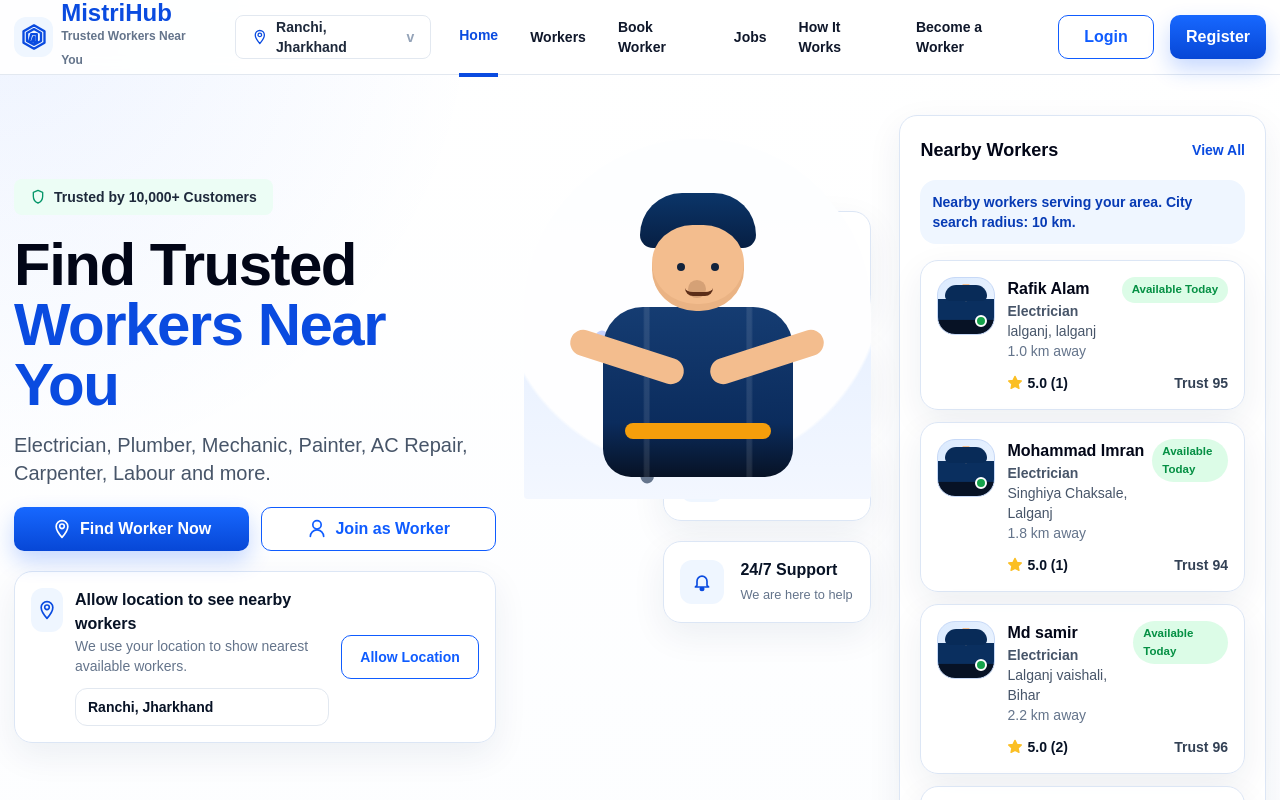
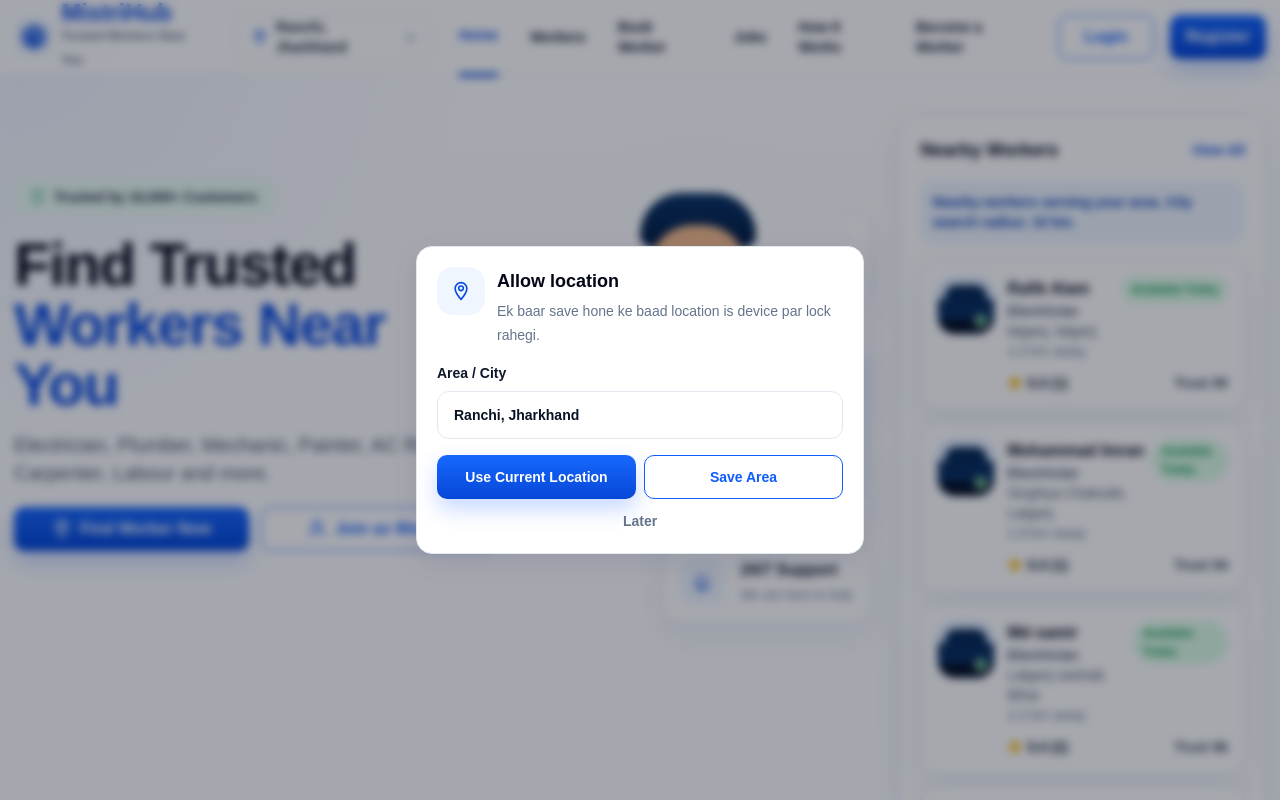
Before and after one commit to mistrihub7-cloud/mistrihub-radar, a Next.js app: page / in a window 1280 px wide. Shown: the top 800 px of the page. Built offline with nearby package versions, Linux system fonts and the light colour scheme.

Commit message:
Add files via upload

```diff
--- a/app/layout.tsx
+++ b/app/layout.tsx
@@ -2,6 +2,7 @@ import type { Metadata, Viewport } from "next";
 import "./globals.css";
 import { BottomNav } from "@/components/bottom-nav";
 import { InstallPrompt } from "@/components/install-prompt";
+import { LocationPopup } from "@/components/location-popup";
 import { PwaRegister } from "@/components/pwa-register";
 import { SiteHeader } from "@/components/site-header";
 
@@ -31,6 +32,7 @@ export default function RootLayout({ children }: { children: React.ReactNode })
         <SiteHeader />
         {children}
         <BottomNav />
+        <LocationPopup />
         <InstallPrompt />
       </body>
     </html>
--- a/app/page.tsx
+++ b/app/page.tsx
@@ -2,7 +2,6 @@ import Link from "next/link";
 import { categories, discoveryRules, topWorkers, workers } from "@/lib/data";
 import { Icon } from "@/components/simple-icons";
 import { LocationLabel } from "@/components/location-label";
-import { LocationPermission } from "@/components/location-permission";
 import { Logo } from "@/components/logo";
 import { SectionTitle } from "@/components/section-title";
 import { WorkerCard } from "@/components/worker-card";
@@ -162,9 +161,6 @@ export default function HomePage() {
               Join as Worker
             </Link>
           </div>
-          <div id="location">
-            <LocationPermission />
-          </div>
         </div>
 
         <div className="hidden md:block md:pt-6">
--- a/components/install-prompt.tsx
+++ b/components/install-prompt.tsx
@@ -1,6 +1,8 @@
 "use client";
 
 import { useEffect, useState } from "react";
+
+const INSTALL_DISMISSED_KEY = "mistrihub.installPromptDismissed";
 
 type BeforeInstallPromptEvent = Event & {
   prompt: () => Promise<void>;
@@ -12,12 +14,34 @@ export function InstallPrompt() {
   const [hidden, setHidden] = useState(false);
 
   useEffect(() => {
+    const navigatorWithStandalone = window.navigator as Navigator & { standalone?: boolean };
+    const isInstalled =
+      window.matchMedia("(display-mode: standalone)").matches ||
+      window.matchMedia("(display-mode: fullscreen)").matches ||
+      navigatorWithStandalone.standalone === true;
+    const dismissed = localStorage.getItem(INSTALL_DISMISSED_KEY) === "true";
+
+    if (isInstalled || dismissed) {
+      setHidden(true);
+      return;
+    }
+
     const onPrompt = (installEvent: Event) => {
       installEvent.preventDefault();
       setEvent(installEvent as BeforeInstallPromptEvent);
     };
+    const onInstalled = () => {
+      localStorage.setItem(INSTALL_DISMISSED_KEY, "true");
+      setHidden(true);
+      setEvent(null);
+    };
+
     window.addEventListener("beforeinstallprompt", onPrompt);
-    return () => window.removeEventListener("beforeinstallprompt", onPrompt);
+    window.addEventListener("appinstalled", onInstalled);
+    return () => {
+      window.removeEventListener("beforeinstallprompt", onPrompt);
+      window.removeEventListener("appinstalled", onInstalled);
+    };
   }, []);
 
   if (!event || hidden) {
@@ -33,12 +57,23 @@ export function InstallPrompt() {
           className="btn-primary h-10 flex-1 text-sm"
           onClick={async () => {
             await event.prompt();
+            const choice = await event.userChoice;
+            localStorage.setItem(INSTALL_DISMISSED_KEY, "true");
+            if (choice.outcome === "accepted") {
+              setEvent(null);
+            }
             setHidden(true);
           }}
         >
           Install
         </button>
-        <button className="btn-outline h-10 flex-1 text-sm" onClick={() => setHidden(true)}>
+        <button
+          className="btn-outline h-10 flex-1 text-sm"
+          onClick={() => {
+            localStorage.setItem(INSTALL_DISMISSED_KEY, "true");
+            setHidden(true);
+          }}
+        >
           Later
         </button>
       </div>
--- a/components/location-label.tsx
+++ b/components/location-label.tsx
@@ -2,12 +2,18 @@
 
 import { useEffect, useState } from "react";
 
-const LOCATION_KEY = "mistrihub.locationLabel";
-const DEFAULT_LOCATION = "Ranchi, Jharkhand";
+export const LOCATION_KEY = "mistrihub.locationLabel";
+export const LOCATION_LOCK_KEY = "mistrihub.locationLocked";
+export const LOCATION_SKIP_KEY = "mistrihub.locationSkipped";
+export const DEFAULT_LOCATION = "Ranchi, Jharkhand";
 
-export function saveLocationLabel(value: string) {
+export function saveLocationLabel(value: string, lockLocation = true) {
   const cleanValue = value.trim() || DEFAULT_LOCATION;
   localStorage.setItem(LOCATION_KEY, cleanValue);
+  if (lockLocation) {
+    localStorage.setItem(LOCATION_LOCK_KEY, "true");
+    localStorage.removeItem(LOCATION_SKIP_KEY);
+  }
   window.dispatchEvent(new CustomEvent("mistrihub-location-change", { detail: cleanValue }));
 }
 
--- /dev/null
+++ b/components/location-popup.tsx
@@ -0,0 +1,104 @@
+"use client";
+
+import { useEffect, useState } from "react";
+import { DEFAULT_LOCATION, LOCATION_LOCK_KEY, LOCATION_SKIP_KEY, saveLocationLabel } from "./location-label";
+import { Icon } from "./simple-icons";
+
+type LocationState = "idle" | "loading" | "saved" | "denied" | "unsupported";
+
+export function LocationPopup() {
+  const [area, setArea] = useState(DEFAULT_LOCATION);
+  const [state, setState] = useState<LocationState>("idle");
+  const [visible, setVisible] = useState(false);
+
+  useEffect(() => {
+    const alreadyLocked = localStorage.getItem(LOCATION_LOCK_KEY) === "true";
+    const alreadySkipped = localStorage.getItem(LOCATION_SKIP_KEY) === "true";
+
+    if (!alreadyLocked && !alreadySkipped) {
+      const timer = window.setTimeout(() => setVisible(true), 700);
+      return () => window.clearTimeout(timer);
+    }
+  }, []);
+
+  const closeForLater = () => {
+    localStorage.setItem(LOCATION_SKIP_KEY, "true");
+    setVisible(false);
+  };
+
+  const saveManualArea = () => {
+    saveLocationLabel(area);
+    setState("saved");
+    setVisible(false);
+  };
+
+  const requestLocation = () => {
+    if (!("geolocation" in navigator)) {
+      setState("unsupported");
+      return;
+    }
+
+    setState("loading");
+    navigator.geolocation.getCurrentPosition(
+      (position) => {
+        const { latitude, longitude } = position.coords;
+        saveLocationLabel(`Current location saved (${latitude.toFixed(3)}, ${longitude.toFixed(3)})`);
+        setState("saved");
+        setVisible(false);
+      },
+      () => setState("denied"),
+      { enableHighAccuracy: false, maximumAge: 86400000, timeout: 10000 }
+    );
+  };
+
+  if (!visible) {
+    return null;
+  }
+
+  const helperText =
+    state === "denied"
+      ? "Location permission blocked. Area manually save kar sakte ho."
+      : state === "unsupported"
+        ? "Is browser mein auto location support nahi hai. Area manually save karo."
+        : "Ek baar save hone ke baad location is device par lock rahegi.";
+
+  return (
+    <div className="fixed inset-0 z-[70] grid place-items-end bg-slate-950/35 px-4 pb-5 backdrop-blur-sm sm:place-items-center sm:pb-0">
+      <div className="w-full max-w-md rounded-2xl border border-slate-200 bg-white p-5 shadow-card">
+        <div className="flex items-start gap-3">
+          <span className="grid h-12 w-12 shrink-0 place-items-center rounded-2xl bg-brand-50 text-brand-600">
+            <Icon name="location" />
+          </span>
+          <div>
+            <p className="text-lg font-black text-slate-950">Allow location</p>
+            <p className="mt-1 text-sm leading-6 text-slate-500">{helperText}</p>
+          </div>
+        </div>
+
+        <label className="mt-4 block text-sm font-black text-slate-900" htmlFor="saved-area">
+          Area / City
+        </label>
+        <input
+          className="mt-2 h-12 w-full rounded-xl border border-slate-200 px-4 text-sm font-bold outline-none focus:border-brand-500"
+          id="saved-area"
+          onChange={(event) => setArea(event.target.value)}
+          placeholder="Ranchi, Jharkhand"
+          value={area}
+        />
+
+        <div className="mt-4 grid gap-2 sm:grid-cols-2">
+          <button className="btn-primary h-11 text-sm" disabled={state === "loading"} onClick={requestLocation} type="button">
+            {state === "loading" ? "Checking..." : "Use Current Location"}
+          </button>
+          <button className="btn-outline h-11 text-sm" onClick={saveManualArea} type="button">
+            Save Area
+          </button>
+        </div>
+
+        <button className="mt-3 w-full text-sm font-black text-slate-500" onClick={closeForLater} type="button">
+          Later
+        </button>
+      </div>
+    </div>
+  );
+}
--- a/components/site-header.tsx
+++ b/components/site-header.tsx
@@ -18,7 +18,7 @@ export function SiteHeader() {
       <div className="container-page flex h-[74px] items-center justify-between gap-7">
         <div className="flex items-center gap-7">
           <Logo />
-          <Link className="flex h-11 items-center gap-2 rounded-lg border border-slate-200 bg-white px-4 text-sm font-bold text-slate-800" href="/#location">
+          <Link className="flex h-11 items-center gap-2 rounded-lg border border-slate-200 bg-white px-4 text-sm font-bold text-slate-800" href="/workers">
             <Icon className="h-4 w-4 text-brand-600" name="location" />
             <LocationLabel />
             <span className="text-slate-400">v</span>
```
